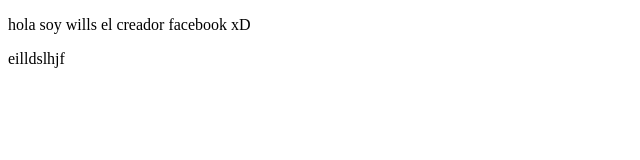
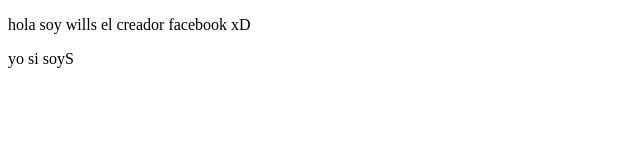
Before and after one commit to brianrami/personaldemoprework, a plain HTML site: page index.html in a window 1280 px wide. Shown: the full height of the page, 0-640 px from the left. Drawn offline with Linux system fonts and the light colour scheme.

```diff
--- a/index.html
+++ b/index.html
@@ -12,7 +12,7 @@
         facebook xD
     </p>
     <p>
-        eilldslhjf
+        yo si soyS
     </p>
 </body>
 </html>
```
